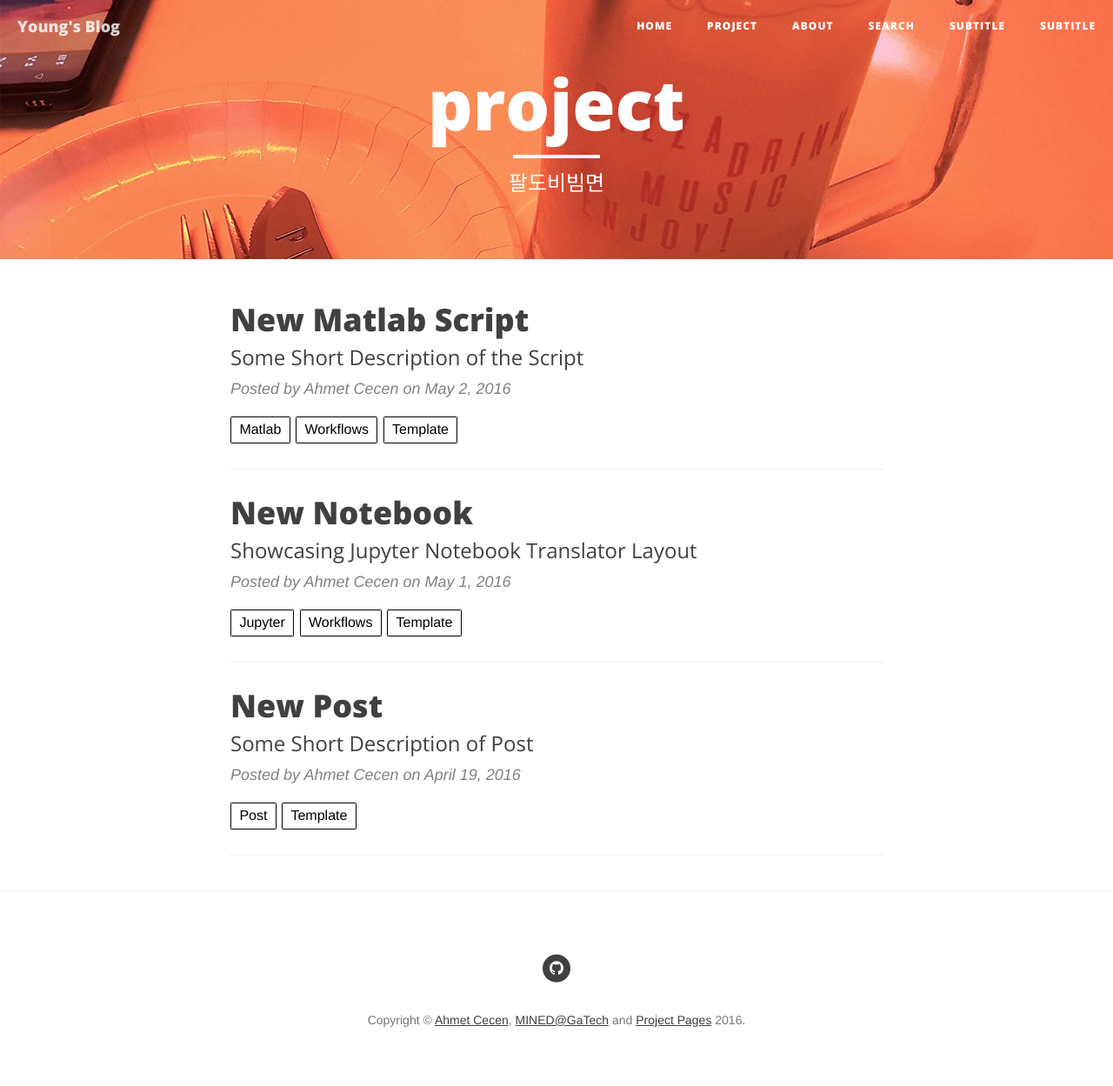
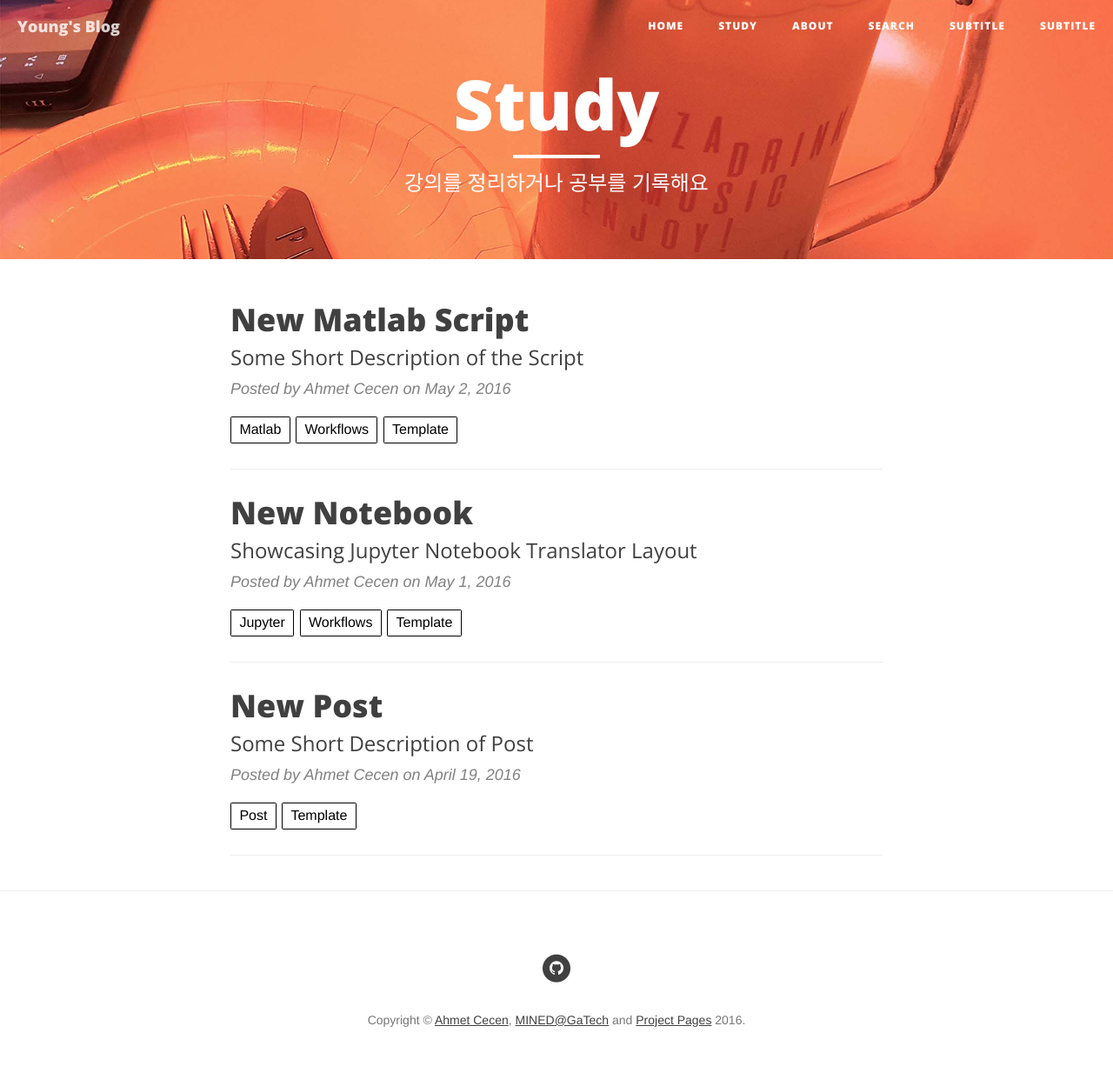
Before and after one commit to SwimmingHwang/SwimmingHwang.github.io.old, a Jekyll site: the page built from projects/project1.md, in a window 1280 px wide. Shown: the whole page at 87% size. Built offline with Jekyll 4.4.1, drawn with Linux system fonts in a browser that asks for light colours; nearby versions of some CDN libraries; some web fonts are replaced.

Commit message:
fix: Add study menu

```diff
--- a/projects/project1.md
+++ b/projects/project1.md
@@ -1,7 +1,7 @@
 ---
 layout: project
-title: "project"
-description: "팔도비빔면"
+title: "Study"
+description: "강의를 정리하거나 공부를 기록해요"
 header-img: "img/blogbg.jpg"
 category: project1
 ---
```
